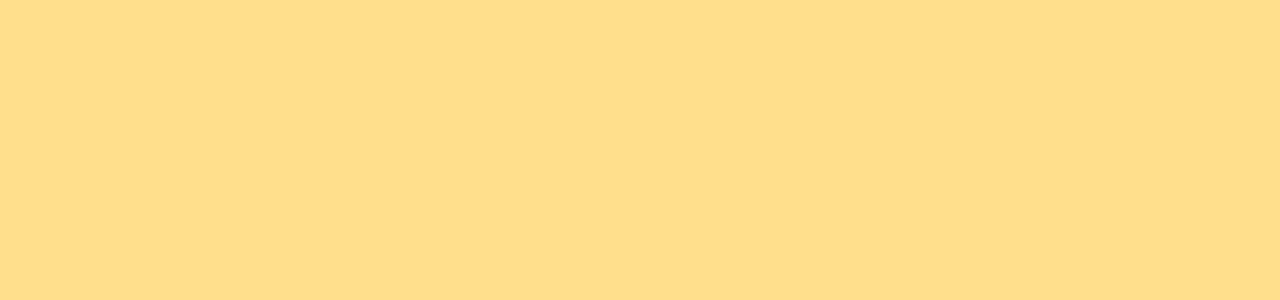
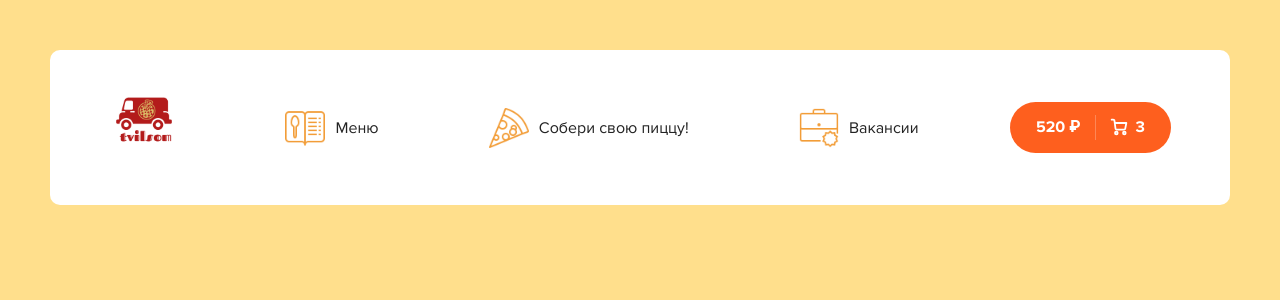
Before and after one commit to lachkovayana/Tvilsom, a React app: page / in a window 1280 px wide. Shown: the top 300 px of the page. Built offline with nearby package versions, Linux system fonts and the light colour scheme; the HTML template or start-up script is replaced by a standard one.

Commit message:
Header elements installed, adaptability added

```diff
--- a/src/App.js
+++ b/src/App.js
@@ -1,5 +1,13 @@
+import Header from "./components/Header";
+
 function App() {
-  return (<></>);
+  return (
+    <div className="App wrapper" >
+      <div className="container">
+        <Header />
+      </div>
+    </div>
+  );
 }
 
 export default App;
--- /dev/null
+++ b/src/components/Header.jsx
@@ -0,0 +1,67 @@
+import logo from "../assets/img/logo.png";
+import menu from "../assets/img/menu.png";
+import pizza from "../assets/img/pizza.png";
+import job from "../assets/img/job.png";
+
+function Header({ setMenuActive }) {
+  return (
+      <div className="header">
+        <div className="header__logo">
+          <a to="/menu"> <img width="70" src={logo} alt="Tvilsom logo" /></a>
+        </div>
+        <div className="header__ul">
+          <div className="header__ul__li">
+            <img width="40" src={menu} alt="Menu logo" />
+            <a to="/menu">Меню</a>
+          </div>
+          <div className="header__ul__li">
+            <img width="40" src={pizza} alt="Pizza logo" />
+            <a to="/customPizza">Собери свою пиццу!</a>
+          </div>
+          <div className="header__ul__li">
+            <img width="40" src={job} alt="Job logo" />
+            <a to="/job">Вакансии</a>
+          </div>
+        </div>
+        <div className="header__cart" onClick={(e) => { e.stopPropagation(); setMenuActive(true); }}>
+          <a to="/ordering" className="button button--cart">
+            <span>520 ₽</span>
+            <div className="button__delimiter"></div>
+            <svg
+              width="18"
+              height="18"
+              viewBox="0 0 18 18"
+              fill="none"
+              xmlns="http://www.w3.org/2000/svg"
+            >
+              <path
+                d="M6.33333 16.3333C7.06971 16.3333 7.66667 15.7364 7.66667 15C7.66667 14.2636 7.06971 13.6667 6.33333 13.6667C5.59695 13.6667 5 14.2636 5 15C5 15.7364 5.59695 16.3333 6.33333 16.3333Z"
+                stroke="white"
+                strokeWidth="1.8"
+                strokeLinecap="round"
+                strokeLinejoin="round"
+              />
+              <path
+                d="M14.3333 16.3333C15.0697 16.3333 15.6667 15.7364 15.6667 15C15.6667 14.2636 15.0697 13.6667 14.3333 13.6667C13.597 13.6667 13 14.2636 13 15C13 15.7364 13.597 16.3333 14.3333 16.3333Z"
+                stroke="white"
+                strokeWidth="1.8"
+                strokeLinecap="round"
+                strokeLinejoin="round"
+              />
+              <path
+                d="M4.78002 4.99999H16.3334L15.2134 10.5933C15.1524 10.9003 14.9854 11.176 14.7417 11.3722C14.4979 11.5684 14.1929 11.6727 13.88 11.6667H6.83335C6.50781 11.6694 6.1925 11.553 5.94689 11.3393C5.70128 11.1256 5.54233 10.8295 5.50002 10.5067L4.48669 2.82666C4.44466 2.50615 4.28764 2.21182 4.04482 1.99844C3.80201 1.78505 3.48994 1.66715 3.16669 1.66666H1.66669"
+                stroke="white"
+                strokeWidth="1.8"
+                strokeLinecap="round"
+                strokeLinejoin="round"
+              />
+            </svg>
+            <span>3</span>
+          </a>
+        </div>
+      </div>
+
+  );
+}
+
+export default Header;
--- a/src/scss/app.scss
+++ b/src/scss/app.scss
@@ -2,6 +2,7 @@
 @import 'variables';
 @import 'libs/normalize';
 
+@import 'components/all';
 
 body {
   background-color: $background;
--- /dev/null
+++ b/src/scss/components/_all.scss
@@ -0,0 +1,2 @@
+@import './header';
+@import './button';
--- /dev/null
+++ b/src/scss/components/_button.scss
@@ -0,0 +1,148 @@
+@import '../variables';
+
+.button {
+  display: inline-block;
+  background-color: $orange;
+  border-radius: 30px;
+  padding: 10px 20px;
+  min-width: 160px;
+  text-align: center;
+  cursor: pointer;
+  transition: background-color $duration ease-in-out, border-color $duration ease-in-out;
+  border: 1px solid transparent;
+  @include noselect();
+
+  &,
+  span {
+    color: #fff;
+  }
+
+  i,
+  span,
+  path,
+  svg {
+    transition: all $duration ease-in-out;
+  }
+
+  &:hover {
+    background-color: darken($orange, 8%);
+  }
+
+  &:active {
+    background-color: darken($orange, 12%);
+    transform: translateY(1px);
+  }
+
+  &--circle {
+    display: flex;
+    align-items: center;
+    justify-content: center;
+    width: 32px;
+    height: 32px;
+    min-width: 32px;
+    padding: 0;
+    border-width: 2px;
+  }
+
+  &--black {
+    background-color: $black;
+
+    &:hover,
+    &:active {
+      background-color: lighten($color: $black, $amount: 10);
+    }
+  }
+
+  &--outline {
+    background-color: #fff;
+    border-color: $orange;
+    &,
+    span {
+      color: $orange;
+    }
+
+    svg {
+      path {
+        fill: $orange;
+      }
+    }
+
+    &:hover {
+      background-color: $orange;
+
+      &,
+      span {
+        color: #fff;
+      }
+
+      svg {
+        path {
+          fill: #fff;
+        }
+      }
+    }
+
+    &:active {
+      background-color: darken($orange, 8%);
+    }
+  }
+
+  &__delimiter {
+    width: 1px;
+    height: 25px;
+    background-color: rgba(255, 255, 255, 0.25);
+    margin-left: 14px;
+    margin-right: 14px;
+  }
+
+  &--add {
+    svg {
+      margin-right: 2px;
+    }
+
+    span {
+      font-weight: 600;
+      font-size: 16px;
+    }
+
+    &:hover {
+      i {
+        background-color: #fff;
+        color: $orange;
+      }
+    }
+
+    i {
+      display: inline-block;
+      border-radius: 30px;
+      background-color: $orange;
+      color: #fff;
+      font-weight: 600;
+      width: 22px;
+      height: 22px;
+      font-style: normal;
+      font-size: 13px;
+      line-height: 22px;
+      position: relative;
+      top: -1px;
+      left: 3px;
+    }
+  }
+
+  &--cart {
+    display: flex;
+    align-items: center;
+    line-height: 23px;
+    padding: 12px 25px;
+
+    svg {
+      margin-right: 8px;
+      margin-bottom: 1px;
+    }
+
+    span {
+      font-weight: 600;
+      font-size: 16px;
+    }
+  }
+}
--- /dev/null
+++ b/src/scss/components/_header.scss
@@ -0,0 +1,50 @@
+@import '../variables';
+
+.header {
+  // border-bottom: 1px solid $gray-line;
+  padding: 40px 0;
+
+    display: flex;
+    align-items: center;
+    justify-content: space-between;
+    @media (max-width: 900px) {
+      flex-wrap: wrap;
+    }
+    @media (max-width: 380px) {
+      justify-content: center;
+    }
+
+
+  &__logo {
+    display: flex;
+    @media (max-width: 900px) {
+    }
+
+    img {
+      margin-right: 15px;
+    }
+  }
+
+  &__ul {
+    display: flex;
+    flex-direction: row;
+    justify-content: space-around;
+    flex-wrap: wrap;
+    width: 70%;
+    @media (max-width: 900px) {
+      order:3;
+      width: 100%;
+    }
+    &__li {
+      display: flex;
+      align-items: center;
+      margin: 0 5px;
+      @media (max-width: 900px) {
+        margin-top: 10px;
+      }
+      a {
+        margin-left: 10px;
+      }
+    }
+  }
+}
```
